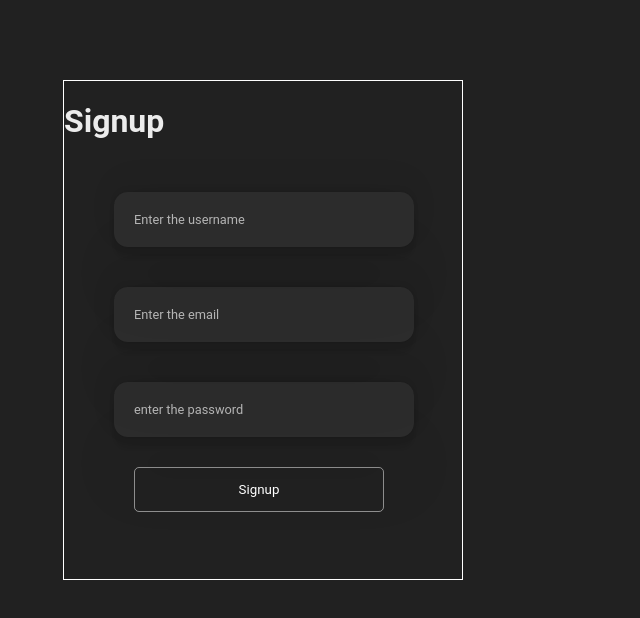
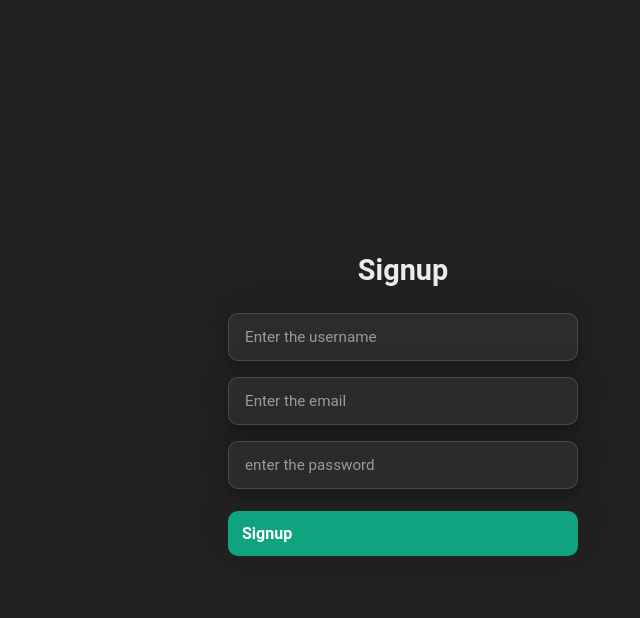
Before and after one commit to AkashMishra967/SigmaGPT, a React (Vite) app in the folder Frontend/: page /signup in a window 1280 px wide. Shown: the top 618 px of the page, without its empty margins (237-877 px from the left). Built offline with nearby package versions, Linux system fonts and the light colour scheme; no server answers.

Commit message:
auth feature added

```diff
--- a/Frontend/src/signup.css
+++ b/Frontend/src/signup.css
@@ -1,71 +1,108 @@
-@media(max-width:480px){
-.parent{
-    margin-top: 30px;
-    border: 1px solid black;
-    width: 380px;
-    height: 450px;
-    margin-left: 30px;
-
-
-}
-.head1{
-    text-align: center;
+/* ─── Page Wrapper ────────────────────────────────────────── */
+.parent {
+    background-color: #212121;
+    min-height: 100vh;
+    width: 100%;
+    display: flex;
+    flex-direction: column;
+    justify-content: center;
+    align-items: center;
+    gap: 16px;
+    padding: 20px;
+    box-sizing: border-box;
 }
 
-.inp1{
-    position: relative;
-    top: 20px;
-    left: 10px;
-    width: 330px;
-    margin: 10px;
+body {
+    margin: 0;
+    padding: 0;
+}
 
+/* ─── Heading ─────────────────────────────────────────────── */
+.head1 {
+    color: #ececec;
+    font-family: "Roboto", "Open Sans", "Helvetica Neue", sans-serif;
+    font-size: 1.8rem;
+    margin-bottom: 10px;
 }
-.btn1{
-     width: 280px;
-    display: flex;
-    justify-content: center;
-    align-items: center;
-    margin-top: 50px;
-    margin-left: 30px;
 
-    border-radius: 20px;
+/* ─── Inputs ──────────────────────────────────────────────── */
+.inp1 {
+    width: 100%;
+    max-width: 350px;
+    padding: 14px 16px;
+    border-radius: 10px;
+    border: 1px solid rgba(255, 255, 255, 0.15);
+    background-color: rgba(255, 255, 255, 0.05);
+    color: #ececec;
+    font-size: 0.95rem;
+    font-family: "Roboto", "Open Sans", "Helvetica Neue", sans-serif;
+    outline: none;
+    box-sizing: border-box;
+    transition: border-color 0.2s ease, background-color 0.2s ease;
+}
 
+.inp1::placeholder {
+    color: #9a9a9a;
 }
-.btn:hover{
+
+.inp1:focus {
+    border-color: #10a37f;
+    background-color: rgba(255, 255, 255, 0.08);
+}
+
+/* ─── Button ──────────────────────────────────────────────── */
+.btn1 {
+    width: 100%;
+    max-width: 350px;
+    padding: 14px;
+    border-radius: 10px;
+    border: none;
+    background-color: #10a37f;
+    color: #ffffff;
+    font-size: 1rem;
+    font-weight: 600;
     cursor: pointer;
-  background-color: antiquewhite;
+    margin-top: 6px;
+    transition: background-color 0.2s ease, transform 0.1s ease;
+}
+
+.btn1:hover {
+    background-color: #0d8c6d;
+}
+
+.btn1:active {
+    transform: scale(0.98);
+}
+
+/* ─── Mobile Responsive ──────────────────────────────────── */
+@media (max-width: 768px) {
+    .parent {
+        padding: 16px;
+        gap: 14px;
+    }
+
+    .head1 {
+        font-size: 1.5rem;
+    }
+
+    .inp1,
+    .btn1 {
+        max-width: 100%;
     }
 }
 
-
-
-
-@media(min-width:1024px){
-.parent{
-    border: 1px white double;
-    height: 500px;
-    width: 400px;
-    margin-top: 80px;
-   margin-left: 300px;
-
+@media (max-width: 480px) {
+    .head1 {
+        font-size: 1.3rem;
     }
 
-.inp1{
-    margin: 10px;
-    margin-top: 30px;
-    width: 300px;
-    margin-left:50px ;
+    .inp1 {
+        padding: 12px 14px;
+        font-size: 0.9rem;
     }
-.btn1{
-   margin-top: 20px;
-   margin-left: 70px;
-    width: 250px;
-    display: flex;
-    justify-content: center;
-    align-items: center;
 
-}
-.btn:hover{
-    background-color: antiquewhite;
+    .btn1 {
+        padding: 12px;
+        font-size: 0.95rem;
     }
 }
```
Lines whose indentation alone changed are shown as unchanged.
